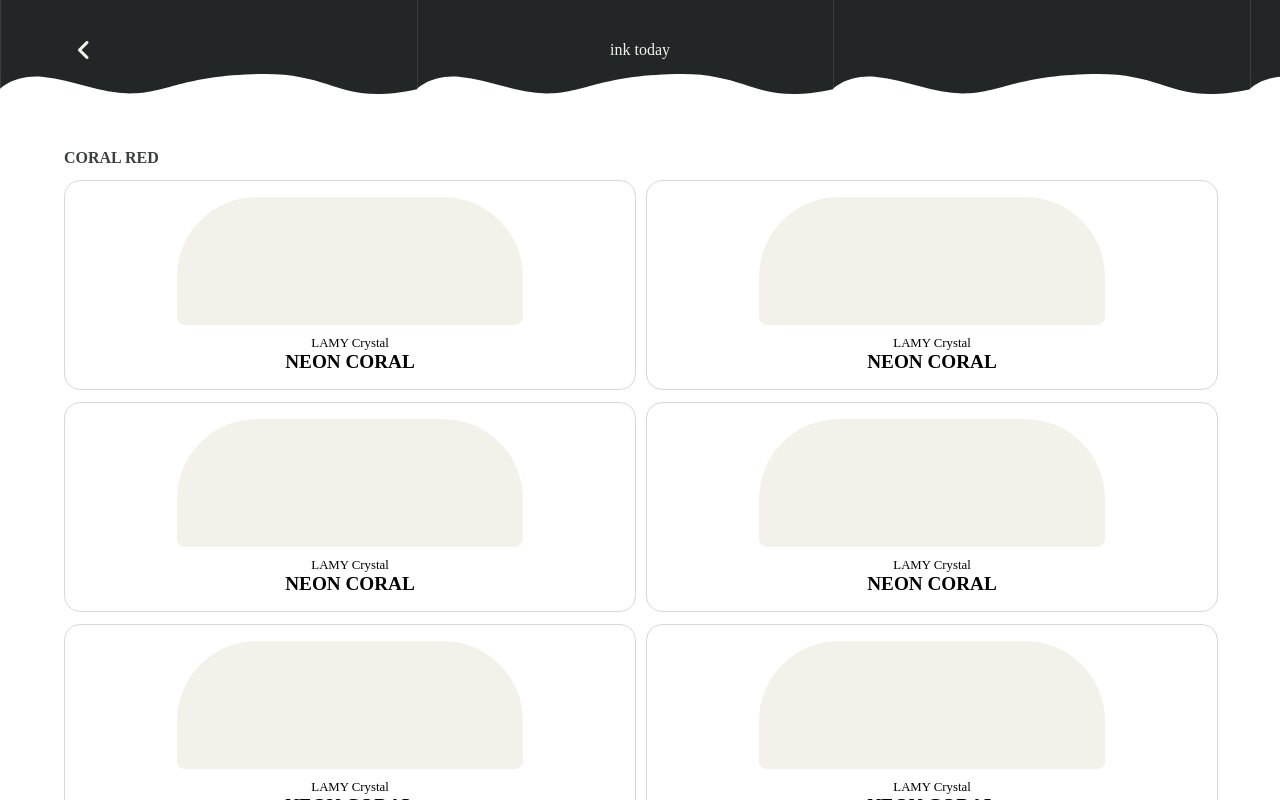
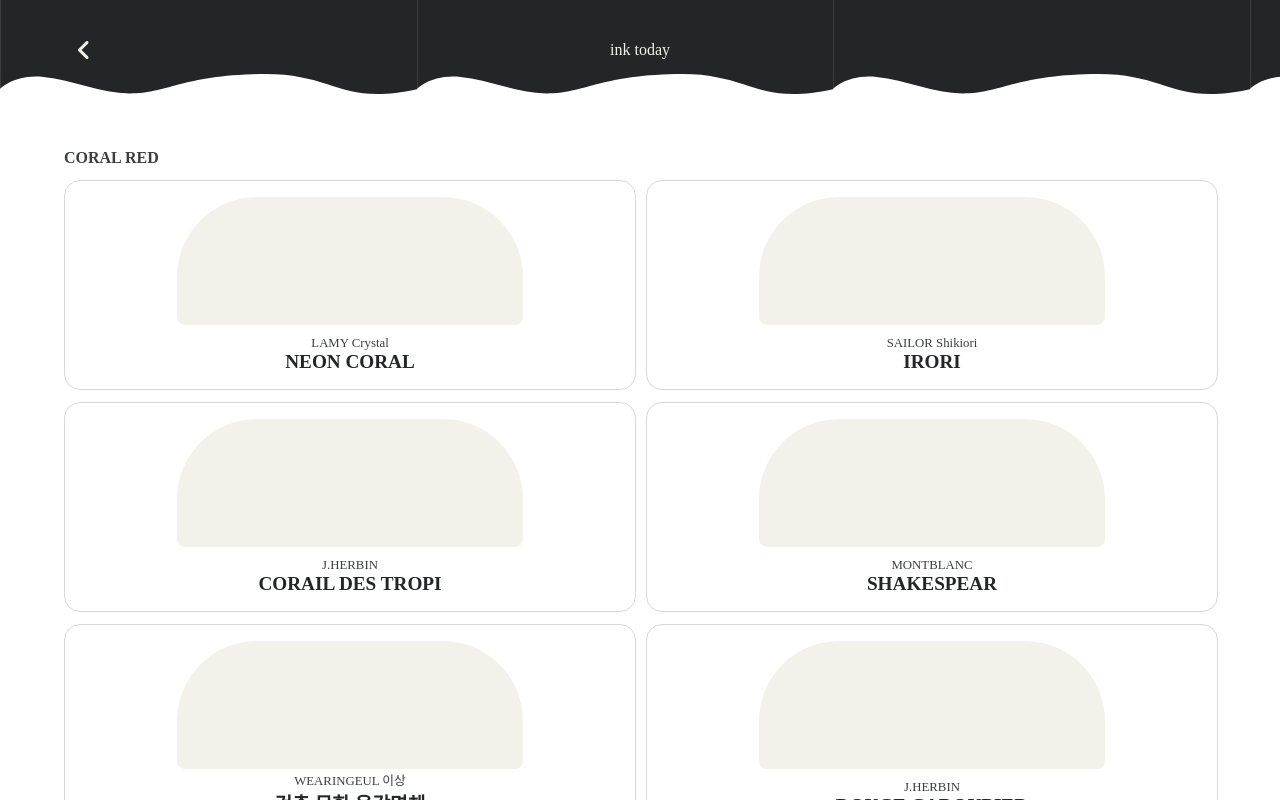
Before and after one commit to a-jinjin/2022-project-INK, a plain HTML site: page 05-ink-list.html in a window 1280 px wide. Drawn offline with Linux system fonts and the light colour scheme.

Commit message:
ink list 컬러 변경

```diff
--- a/05-ink-list.html
+++ b/05-ink-list.html
@@ -105,6 +105,15 @@
       text-align: center;
     }
 
+    #root-list > div:nth-child(3) > section > div > div:nth-child(2) > p {
+      color: var(--color-2);
+    }
+
+    #root-list > div:nth-child(3) > section > div > div:nth-child(2) > p:nth-child(2) {
+      color: var(--color-1);
+    }
+
+
 
   </style>
 
@@ -137,43 +146,43 @@
         <div>
           <div></div>
           <div>
-            <p class="p-small">LAMY Crystal</p>
-            <p class="p-mid p-bold">NEON CORAL</p>
+            <p class="p-small">SAILOR Shikiori</p>
+            <p class="p-mid p-bold">IRORI</p>
           </div>
         </div>
         <div>
           <div></div>
           <div>
-            <p class="p-small">LAMY Crystal</p>
-            <p class="p-mid p-bold">NEON CORAL</p>
+            <p class="p-small">J.HERBIN</p>
+            <p class="p-mid p-bold">CORAIL DES TROPI</p>
           </div>
         </div>
         <div>
           <div></div>
           <div>
-            <p class="p-small">LAMY Crystal</p>
-            <p class="p-mid p-bold">NEON CORAL</p>
+            <p class="p-small">MONTBLANC</p>
+            <p class="p-mid p-bold">SHAKESPEAR</p>
           </div>
         </div>
         <div>
           <div></div>
           <div>
-            <p class="p-small">LAMY Crystal</p>
-            <p class="p-mid p-bold">NEON CORAL</p>
+            <p class="p-small">WEARINGEUL 이상</p>
+            <p class="p-mid p-bold">건축 무한 육각면체</p>
           </div>
         </div>
         <div>
           <div></div>
           <div>
-            <p class="p-small">LAMY Crystal</p>
-            <p class="p-mid p-bold">NEON CORAL</p>
+            <p class="p-small">J.HERBIN</p>
+            <p class="p-mid p-bold">ROUGE CAROUBIER</p>
           </div>
         </div>
         <div>
           <div></div>
           <div>
-            <p class="p-small">LAMY Crystal</p>
-            <p class="p-mid p-bold">NEON CORAL</p>
+            <p class="p-small">PILOT Iroshizuku</p>
+            <p class="p-mid p-bold">MOMIJI</p>
           </div>
         </div>
         <div>
```
